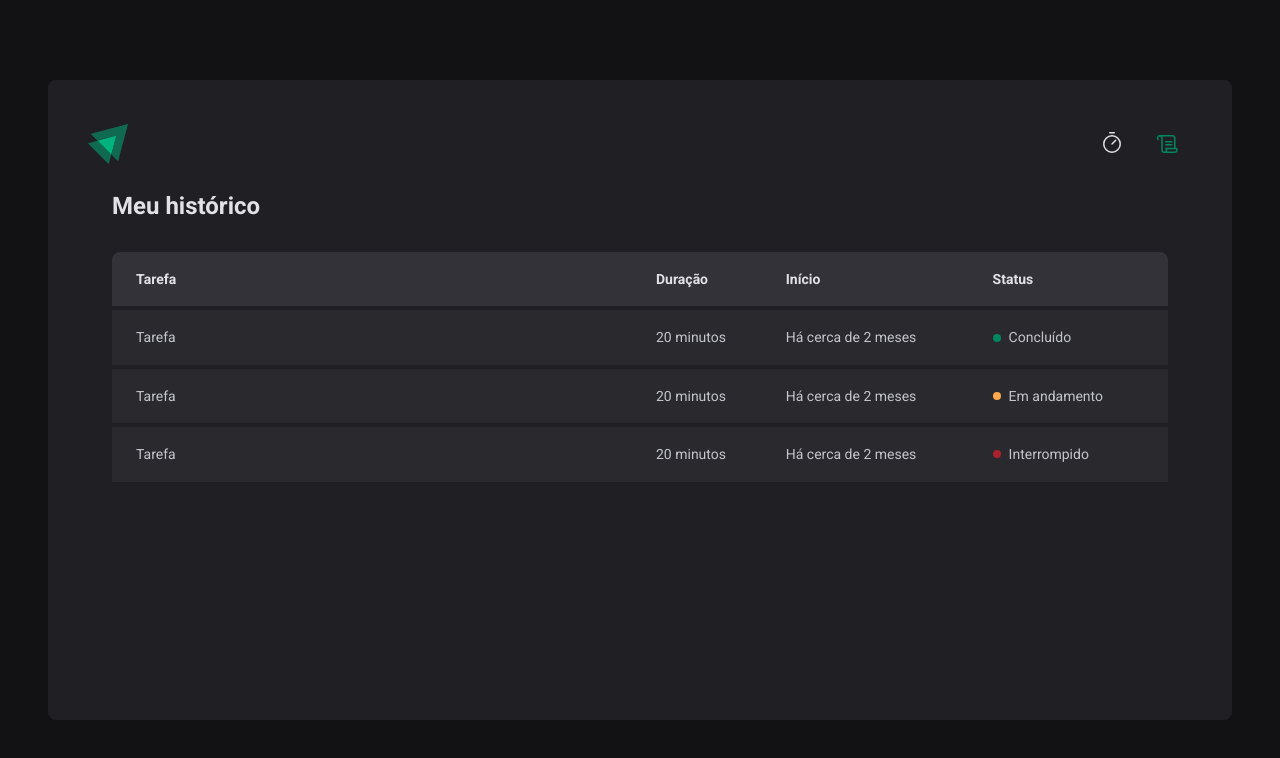
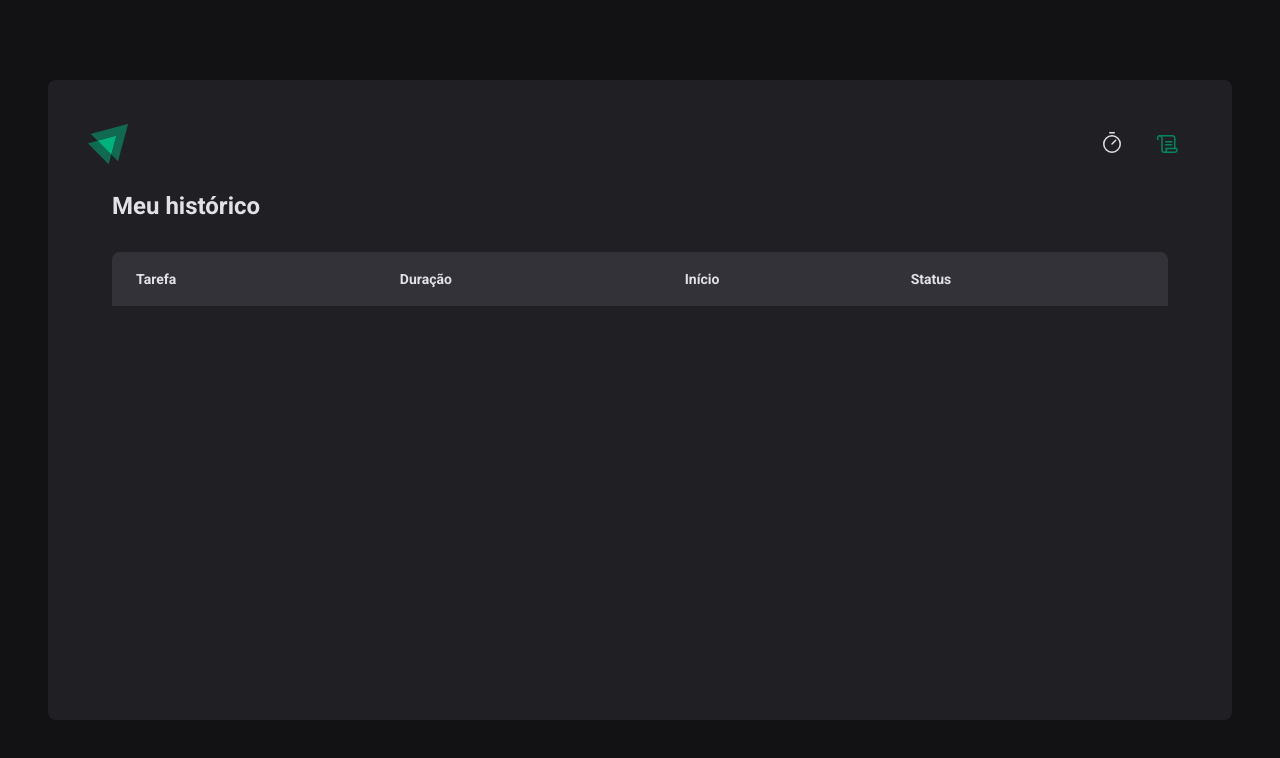
Before and after one commit to davirlima/ignite-timer, a React (Vite) app: page /history in a window 1280 px wide. Shown: the top 758 px of the page. Built offline with nearby package versions, Linux system fonts and the light colour scheme.

Commit message:
Listagem do histórico

```diff
--- a/src/pages/History/index.tsx
+++ b/src/pages/History/index.tsx
@@ -1,6 +1,8 @@
 import { useContext } from "react";
 import { CyclesContext } from "../../contexts/CyclesContext";
 import { HistotyContainer, HistotyList, Status } from "./style";
+import { formatDistanceToNow } from "date-fns";
+import ptBR from "date-fns/locale/pt-BR";
 
 export function History() {
   const { cycles } = useContext(CyclesContext);
@@ -20,30 +22,31 @@ export function History() {
             </tr>
           </thead>
           <tbody>
-            <tr>
-              <td>Tarefa</td>
-              <td>20 minutos</td>
-              <td>Há cerca de 2 meses</td>
-              <td>
-                <Status statusColor="green">Concluído</Status>
-              </td>
-            </tr>
-            <tr>
-              <td>Tarefa</td>
-              <td>20 minutos</td>
-              <td>Há cerca de 2 meses</td>
-              <td>
-                <Status statusColor="yellow">Em andamento</Status>
-              </td>
-            </tr>
-            <tr>
-              <td>Tarefa</td>
-              <td>20 minutos</td>
-              <td>Há cerca de 2 meses</td>
-              <td>
-                <Status statusColor="red">Interrompido</Status>
-              </td>
-            </tr>
+            {cycles.map((cycle) => {
+              return (
+                <tr key={cycle.id}>
+                  <td>{cycle.task}</td>
+                  <td>{cycle.minutesAmount} minutos</td>
+                  <td>
+                    {formatDistanceToNow(cycle.startDate, {
+                      addSuffix: true,
+                      locale: ptBR,
+                    })}
+                  </td>
+                  <td>
+                    {cycle.finishedDate && (
+                      <Status statusColor="green">Concluído</Status>
+                    )}
+                    {cycle.interruptedDate && (
+                      <Status statusColor="red">Interrompido</Status>
+                    )}
+                    {!cycle.finishedDate && !cycle.interruptedDate && (
+                      <Status statusColor="yellow">Em andamento</Status>
+                    )}
+                  </td>
+                </tr>
+              );
+            })}
           </tbody>
         </table>
       </HistotyList>
```
